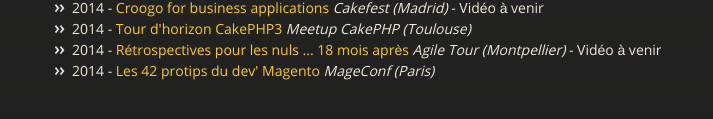
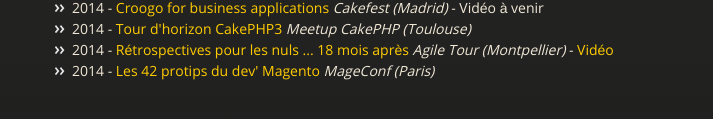
Before and after one commit to real34/slides, a plain HTML site: page index.html in a window 1280 px wide. Shown: the part 435-554 px from the top of the page, without its empty margins (283-996 px from the left). Drawn offline with nearby package versions, Linux system fonts and the light colour scheme.

Commit message:
Added video

```diff
--- a/index.html
+++ b/index.html
@@ -47,7 +47,7 @@
 </li>
 <li>2014 - <a href="cakephp3-apercu/">Tour d'horizon CakePHP3</a> <em>Meetup CakePHP (Toulouse)</em>
 </li>
-<li>2014 - <a href="retrospectives-pour-les-nuls/">Rétrospectives pour les nuls ... 18 mois après</a> <em>Agile Tour (Montpellier)</em> - Vidéo à venir
+<li>2014 - <a href="retrospectives-pour-les-nuls/">Rétrospectives pour les nuls ... 18 mois après</a> <em>Agile Tour (Montpellier)</em> - <a href="https://www.youtube.com/watch?v=RFoFCvb9NDw">Vidéo</a>
 </li>
 <li>2014 - <a href="42-protips-magento/">Les 42 protips du dev' Magento</a> <em>MageConf (Paris)</em></li>
 </ul>
```
